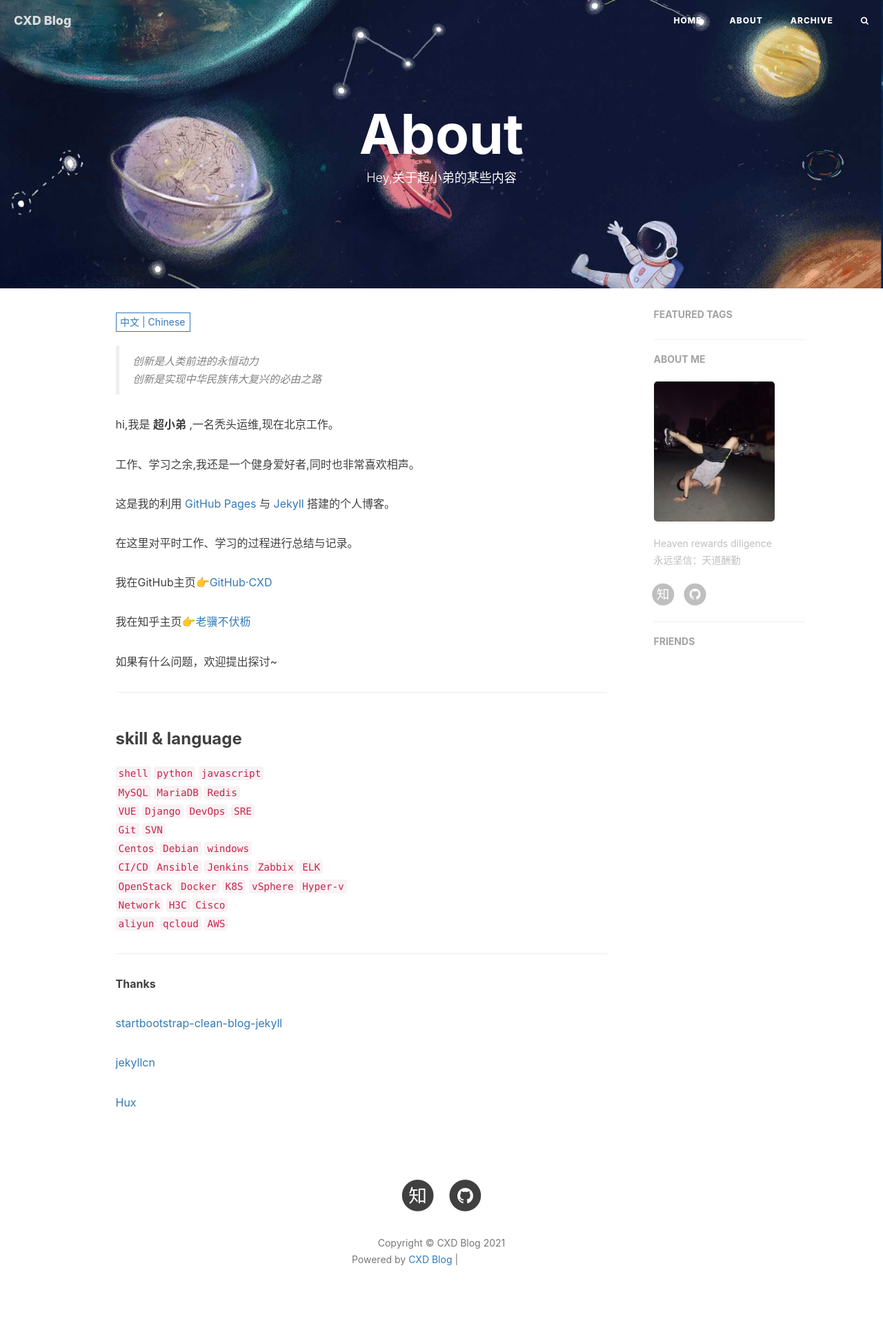
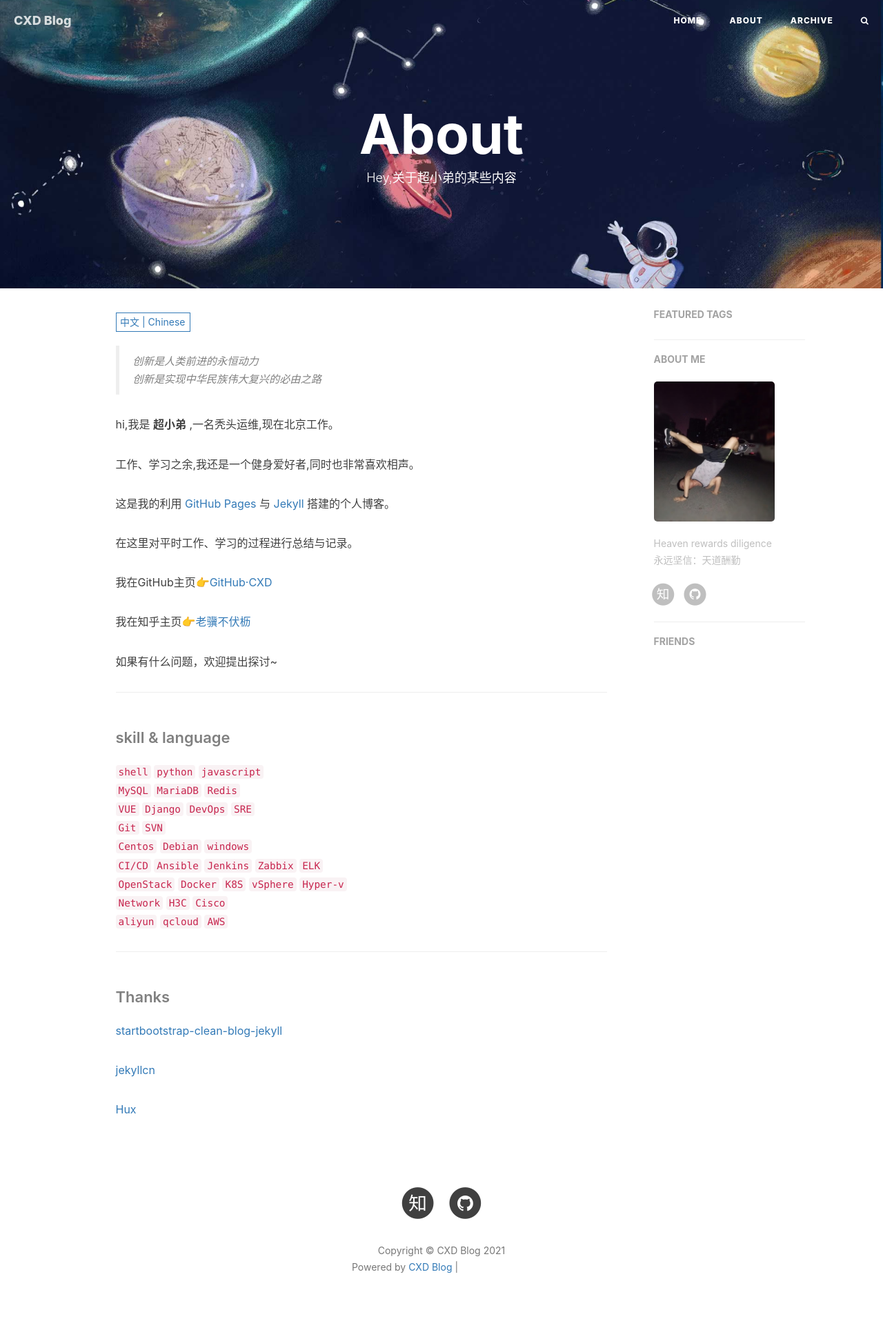
Before and after one commit to chaoxiaodi/chaoxiaodi.github.io, a Jekyll site: the page built from about.html, in a window 1280 px wide. Shown: the whole page at 69% size. Built offline with Jekyll 4.4.1, drawn with Linux system fonts in a browser that asks for light colours; nearby versions of some CDN libraries; comment, search, counter and statistics services are not loaded; grey boxes are pictures that could not be loaded.

Commit message:
modify zh.md

```diff
--- a/_includes/about/zh.md
+++ b/_includes/about/zh.md
@@ -16,7 +16,7 @@ hi,我是 **超小弟** ,一名秃头运维,现在北京工作。
 如果有什么问题，欢迎提出探讨~
 
 ---
-### skill & language
+#### skill & language
  `shell` `python` `javascript`<br>
  `MySQL` `MariaDB` `Redis`<br>
  `VUE` `Django` `DevOps` `SRE`<br>
@@ -29,7 +29,7 @@ hi,我是 **超小弟** ,一名秃头运维,现在北京工作。
 
 ***
 
-**Thanks**
+#### Thanks
 
 [startbootstrap-clean-blog-jekyll](https://github.com/StartBootstrap/startbootstrap-clean-blog-jekyll)
 
```
